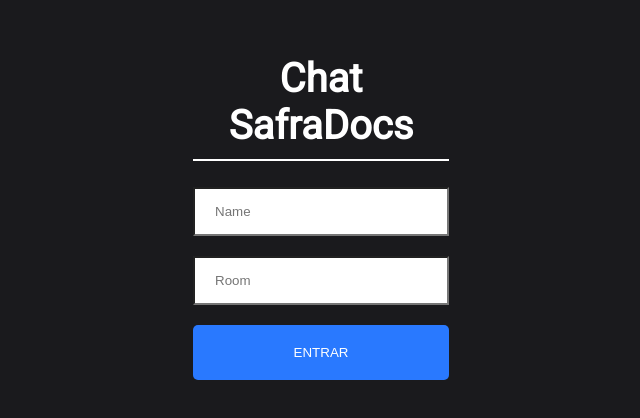
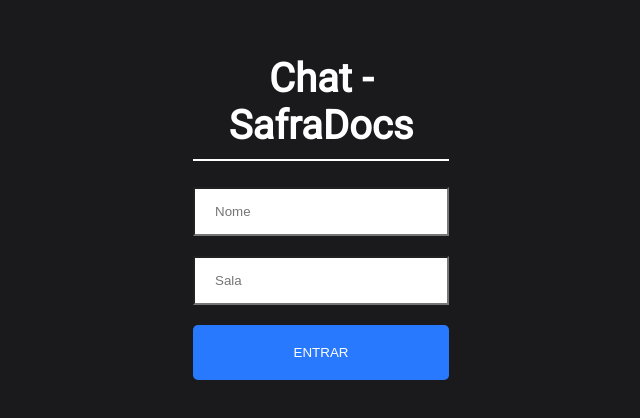
Before and after one commit to Wilkor/chat_client_react, a React (Create React App) app in the folder chat_client_react/: page / in a window 1280 px wide. Shown: the part 196-614 px from the top of the page, without its empty margins (319-959 px from the left). Built offline with nearby package versions, Linux system fonts and the light colour scheme.

Commit message:
alterando placeholder

```diff
--- a/chat_client_react/src/components/Join/Join.js
+++ b/chat_client_react/src/components/Join/Join.js
@@ -10,12 +10,12 @@ export default function SignIn() {
   return (
     <div className="joinOuterContainer">
       <div className="joinInnerContainer">
-        <h1 className="heading">Chat SafraDocs</h1>
+        <h1 className="heading">Chat - SafraDocs</h1>
         <div>
-          <input placeholder="Name" className="joinInput" type="text" onChange={(event) => setName(event.target.value)} />
+          <input placeholder="Nome" className="joinInput" type="text" onChange={(event) => setName(event.target.value)} />
         </div>
         <div>
-          <input placeholder="Room" className="joinInput mt-20" type="text" onChange={(event) => setRoom(event.target.value)} />
+          <input placeholder="Sala" className="joinInput mt-20" type="text" onChange={(event) => setRoom(event.target.value)} />
         </div>
         <Link onClick={e => (!name || !room) ? e.preventDefault() : null} to={`/chat?name=${name}&room=${room}`}>
           <button className={'button mt-20'} type="submit">Entrar</button>
```
